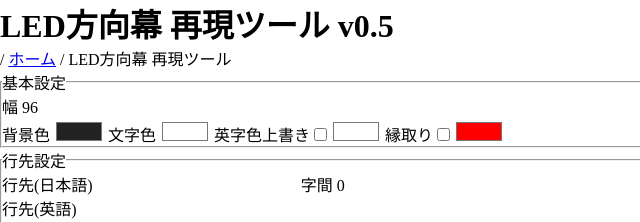
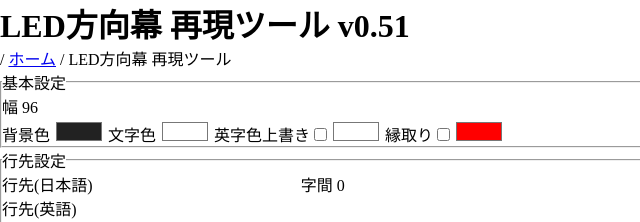
Before and after one commit to akashiyaki01c/LedPngMaker, a plain HTML site: page index.html in a window 1280 px wide. Shown: the top 222 px of the page, 0-640 px from the left. Drawn offline with Linux system fonts and the light colour scheme; some packages are replaced by stand-ins of ours; files that its build step writes are made by us from their sources.

Commit message:
v0.51にバージョンアップ

```diff
--- a/index.html
+++ b/index.html
@@ -141,7 +141,7 @@
 		})();
 	</script>
 	<script type="module">
-		const version = "0.5";
+		const version = "0.51";
 		((version) => {
 			const str = `${document.title} v${version}`
 			document.title = str;
```
